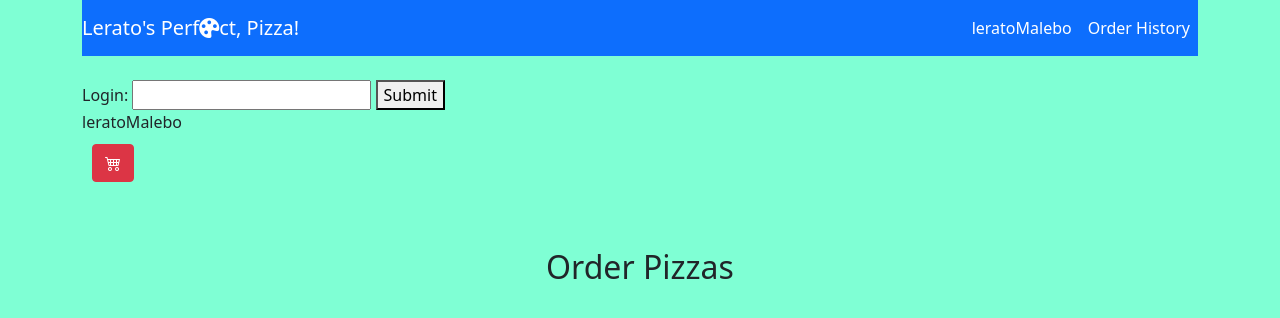
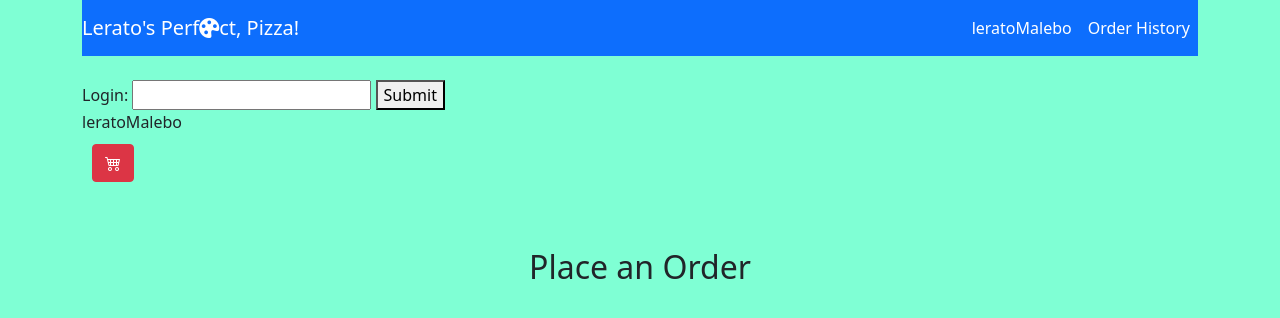
Before and after one commit to leratoMalebo/pizza-cart-with-api, a plain HTML site: page index.html in a window 1280 px wide. Drawn offline with nearby package versions, Linux system fonts and the light colour scheme; no server answers.

Commit message:
Update html

```diff
--- a/index.html
+++ b/index.html
@@ -123,7 +123,7 @@
 
             <div class="container" style="margin-top: 5%;">
                 <div class="row g-3 justify-content-center">
-                    <h2 class="text-center">Order Pizzas</h2>
+                    <h2 class="text-center">Place an Order</h2>
                     <template x-for="pizza in featured">
                         <div class="col-12 col-md-6 col-lg-4">
                             <div class="card shadow">
```
